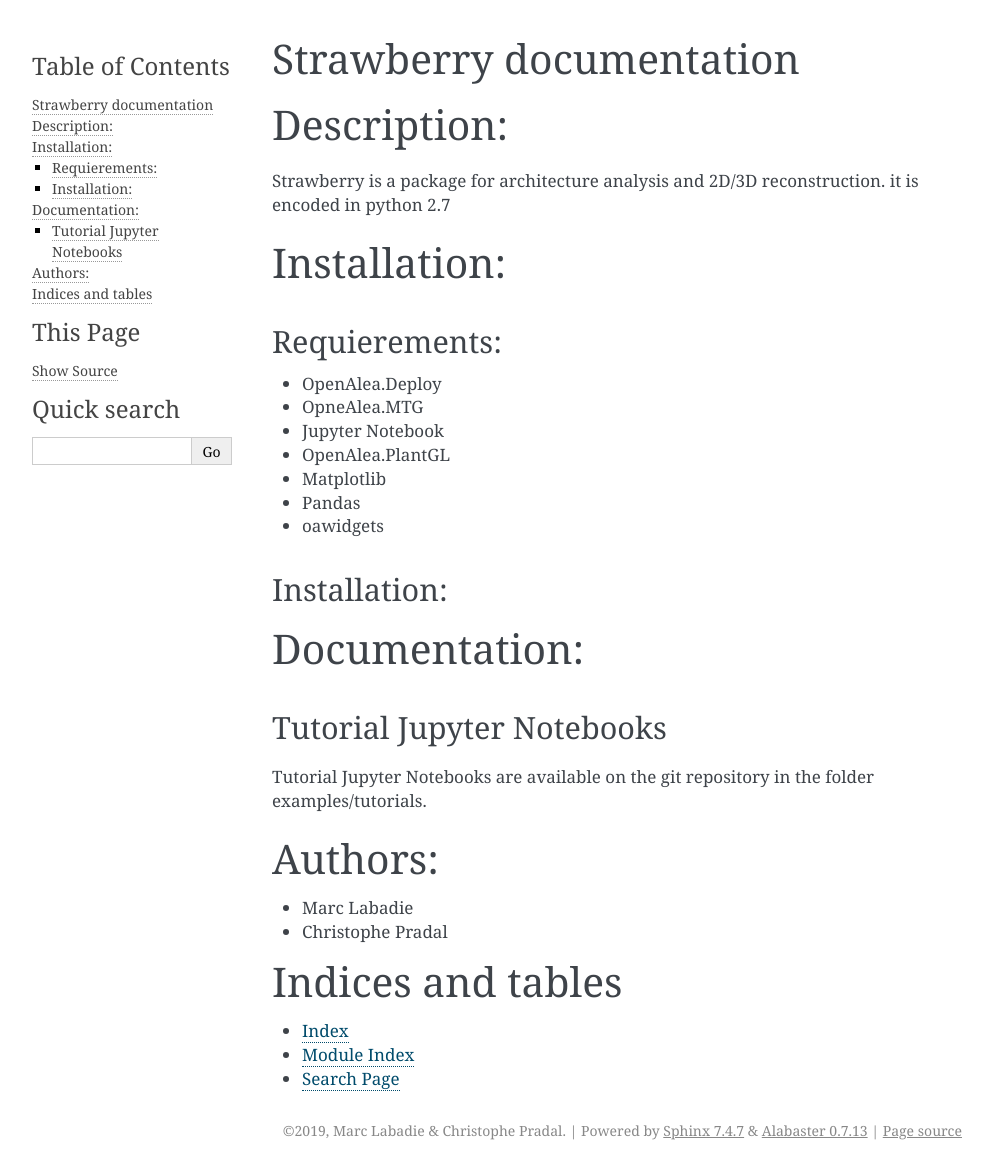
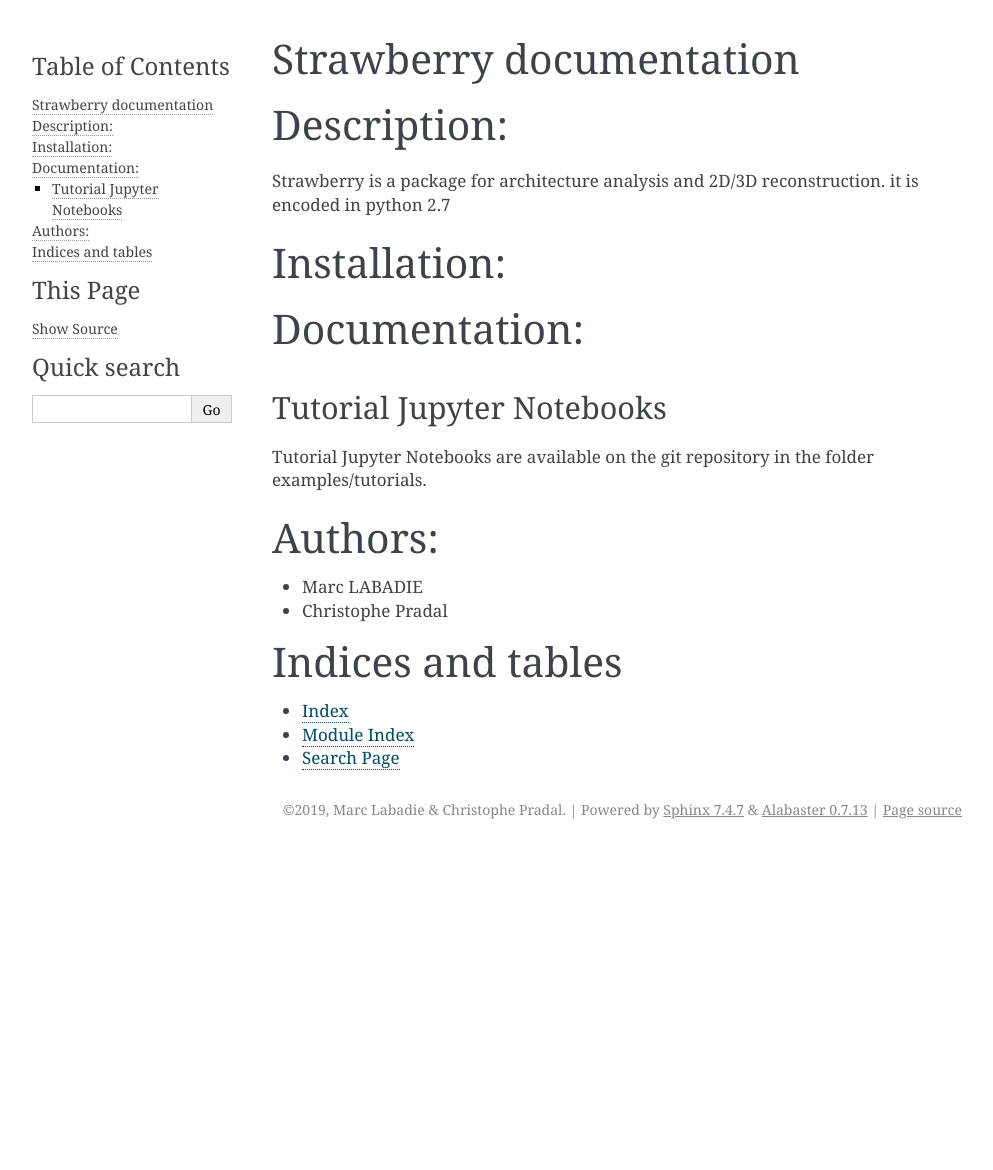
Before and after one commit to openalea/strawberry, a Sphinx documentation site: the page built from doc/source/index.rst, in a window 1280 px wide. Shown: the whole page, without its empty margins (148-1141 px from the left). Built offline with Sphinx 7.4.7, drawn with Linux system fonts in a browser that asks for light colours; formulas are drawn with MathJax 3; pages that are not in the unit, such as notebooks, are missing from menus; after the commit the page ends 900 px from its top, so only the background shows below that.

Commit message:
update source index.rst

```diff
--- a/doc/source/index.rst
+++ b/doc/source/index.rst
@@ -19,20 +19,6 @@
 Installation:
 =============
 
-Requierements:
-------------
-
-* OpenAlea.Deploy
-* OpneAlea.MTG
-* Jupyter Notebook
-* OpenAlea.PlantGL
-* Matplotlib
-* Pandas
-* oawidgets
-
-Installation:
--------------
-
 .. toctree::
 	./install/index.rst
 
```
Also changed, not shown: other parts of doc/source/index.rst (+1 -2 lines).
